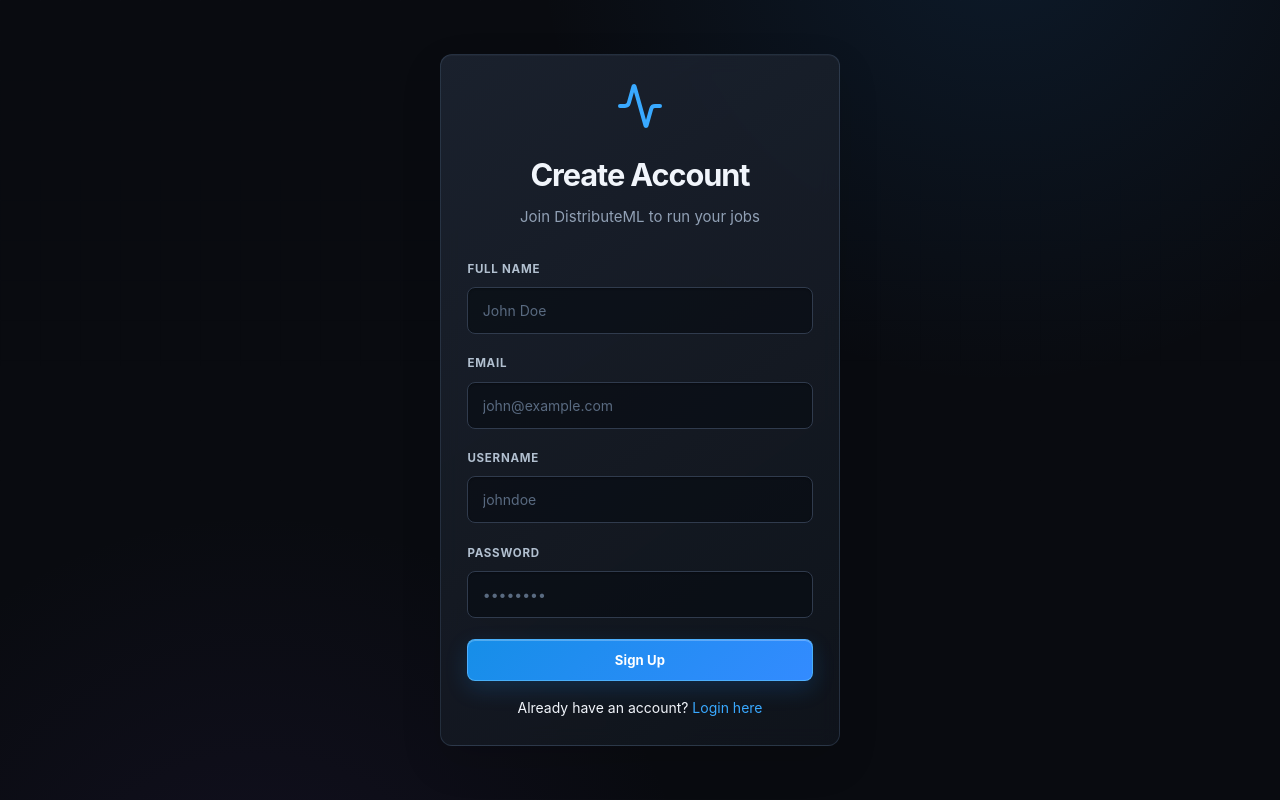
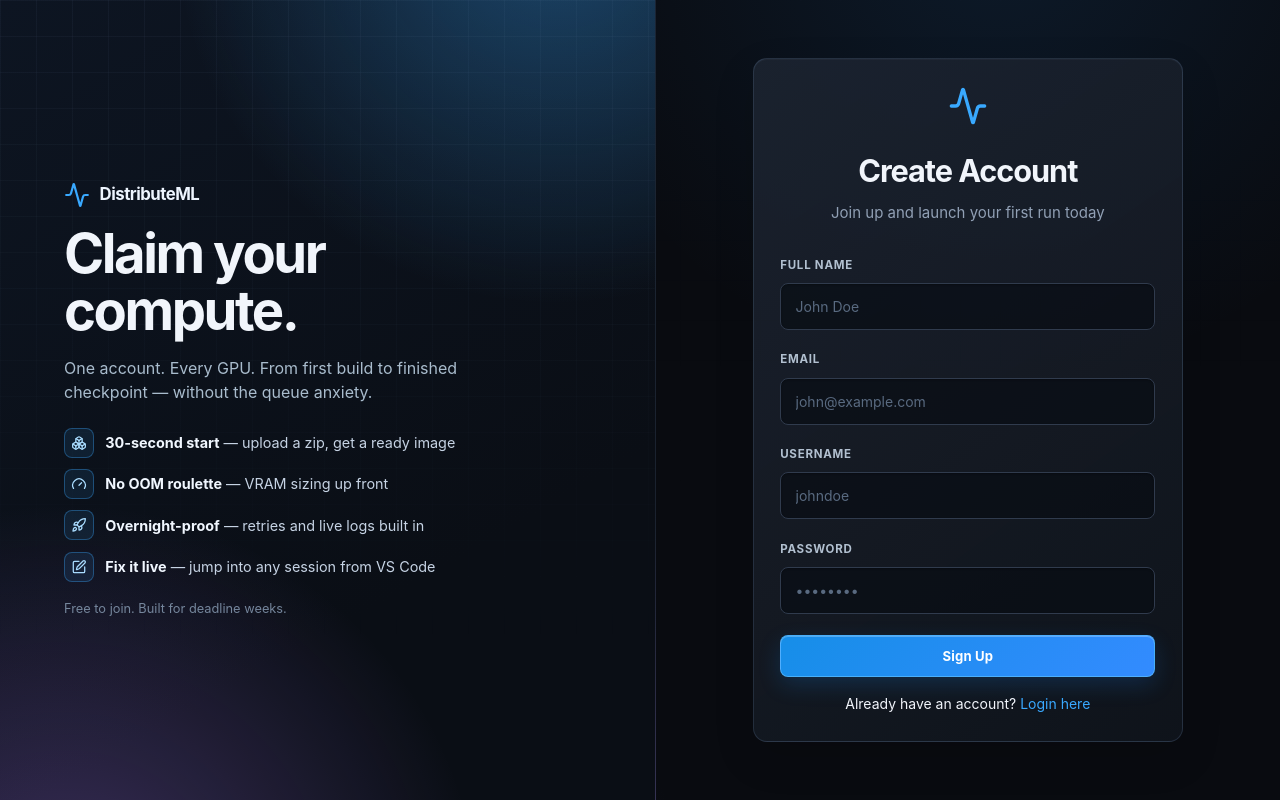
Before and after one commit to aorko01/Distributed_ML_Training_scheduler, a React (Vite) app in the folder UI/User/: page /register in a window 1280 px wide. Built offline with nearby package versions, Linux system fonts and the light colour scheme; no server answers.

Commit message:
beutified ui

```diff
--- a/UI/User/src/index.css
+++ b/UI/User/src/index.css
@@ -1578,3 +1578,52 @@
   .iw-create-foot { align-items: stretch; flex-direction: column; }
   .iw-step-state { display: none; }
 }
+
+/* ---- Auth split (catchy showcase left, form right) ---- */
+.auth-page { display: grid; grid-template-columns: 1.05fr 1fr; min-height: 100vh; }
+.auth-showcase {
+  position: relative;
+  overflow: hidden;
+  display: flex;
+  flex-direction: column;
+  justify-content: center;
+  gap: 1.1rem;
+  padding: clamp(2rem, 5vw, 4.5rem);
+  color: #eef5ff;
+  background:
+    radial-gradient(circle at 85% -10%, rgba(57, 169, 255, 0.35), transparent 24rem),
+    radial-gradient(circle at 10% 115%, rgba(172, 124, 255, 0.3), transparent 26rem),
+    linear-gradient(150deg, #0d1522, #0a0e15 70%);
+  border-right: 1px solid var(--border-subtle);
+}
+.auth-showcase::after {
+  content: '';
+  position: absolute;
+  inset: 0;
+  pointer-events: none;
+  background-image:
+    linear-gradient(rgba(133, 161, 197, 0.06) 1px, transparent 1px),
+    linear-gradient(90deg, rgba(133, 161, 197, 0.06) 1px, transparent 1px);
+  background-size: 36px 36px;
+  mask-image: linear-gradient(to bottom, black, transparent 82%);
+}
+.auth-showcase > * { position: relative; z-index: 1; }
+.auth-brand { display: flex; align-items: center; gap: 0.6rem; font-weight: 700; font-size: 1.05rem; letter-spacing: -0.03em; }
+.auth-showcase h1 { margin: 0; font-size: clamp(2.2rem, 4.5vw, 3.4rem); line-height: 1.04; letter-spacing: -0.045em; }
+.auth-tagline { max-width: 44ch; font-size: 1rem; color: #a9bccd; }
+.auth-points { list-style: none; display: flex; flex-direction: column; gap: 0.7rem; margin: 0.4rem 0 0; padding: 0; }
+.auth-points li { display: flex; align-items: center; gap: 0.7rem; font-size: 0.9rem; color: #c6d3e4; }
+.auth-points svg { flex: none; padding: 0.4rem; width: 30px; height: 30px; border-radius: 8px; color: #a9dcff; border: 1px solid rgba(57, 169, 255, 0.35); background: rgba(57, 169, 255, 0.1); }
+.auth-points strong { color: #f1f7ff; }
+.auth-foot { font-size: 0.8rem; color: #75869c; }
+.auth-form-side { display: flex; align-items: center; justify-content: center; padding: clamp(1.5rem, 4vw, 3rem); }
+.auth-card { width: 100%; max-width: 430px; border-radius: 14px; }
+@media (max-width: 860px) {
+  .auth-page { grid-template-columns: 1fr; }
+  .auth-showcase { border-right: 0; border-bottom: 1px solid var(--border-subtle); padding: 2rem 1.5rem; gap: 0.8rem; }
+  .auth-showcase h1 { font-size: 2rem; }
+  .auth-points { display: grid; grid-template-columns: 1fr 1fr; }
+}
+@media (max-width: 560px) {
+  .auth-points { grid-template-columns: 1fr; }
+}
--- a/UI/User/src/pages/Dashboard.tsx
+++ b/UI/User/src/pages/Dashboard.tsx
@@ -1,12 +1,17 @@
 import React, { useEffect, useMemo, useState } from 'react';
 import { useNavigate } from 'react-router-dom';
 import { fetchClusterStats, type ClusterStats } from '../services/stats';
-import { fetchJobs, type Job, type JobStatus } from '../services/jobs';
+import { fetchJobs, type Job } from '../services/jobs';
 import StatusBadge from '../components/StatusBadge';
 import { Activity, Clock, Server, CheckCircle2, Loader2 } from 'lucide-react';
 
-type StatusFilter = 'All' | JobStatus;
+type TrainingStatus = 'Estimating' | 'Running' | 'Retrying' | 'Completed' | 'Failed';
+type StatusFilter = 'All' | TrainingStatus;
 type SortKey = 'newest' | 'oldest' | 'name' | 'gpuHours';
+
+// Dashboard lists only jobs that reached batch training in some form.
+// Build-only phases (Queued / Building / Image ready) live on the Builds page.
+const TRAINING_STATUSES: TrainingStatus[] = ['Estimating', 'Running', 'Retrying', 'Completed', 'Failed'];
 
 const Dashboard: React.FC = () => {
   const [stats, setStats] = useState<ClusterStats | null>(null);
@@ -33,9 +38,10 @@
   }, []);
 
   const visibleJobs = useMemo(() => {
+    const trainingOnly = jobs.filter(job => (TRAINING_STATUSES as string[]).includes(job.status));
     const filtered = statusFilter === 'All'
-      ? jobs
-      : jobs.filter(job => job.status === statusFilter);
+      ? trainingOnly
+      : trainingOnly.filter(job => job.status === statusFilter);
 
     return [...filtered].sort((a, b) => {
       switch (sortBy) {
@@ -98,8 +104,11 @@
         </div>
       )}
 
-      <div style={{ display: 'flex', justifyContent: 'space-between', alignItems: 'center', gap: '1rem', marginBottom: '1rem' }}>
-        <h2 style={{ margin: 0 }}>My Jobs</h2>
+      <div style={{ display: 'flex', justifyContent: 'space-between', alignItems: 'center', gap: '1rem', marginBottom: '1rem', flexWrap: 'wrap' }}>
+        <div>
+          <h2 style={{ margin: 0 }}>Training jobs</h2>
+          <p style={{ margin: '0.25rem 0 0', fontSize: '0.85rem' }}>Estimating, running, retried, completed or failed — builds live on the Builds page.</p>
+        </div>
         <div style={{ display: 'flex', gap: '1rem' }}>
           <div>
             <label className="form-label">Filter</label>
@@ -109,10 +118,7 @@
               value={statusFilter}
               onChange={e => setStatusFilter(e.target.value as StatusFilter)}
             >
-              <option value="All">All Statuses</option>
-              <option value="Pending">Queued</option>
-              <option value="Building">Building</option>
-              <option value="ImageReady">Image ready</option>
+              <option value="All">All training</option>
               <option value="Estimating">Estimating VRAM</option>
               <option value="Running">Training</option>
               <option value="Retrying">Retrying</option>
@@ -153,7 +159,7 @@
             {visibleJobs.length === 0 && (
               <tr>
                 <td colSpan={6} style={{ textAlign: 'center', color: 'var(--text-secondary)' }}>
-                  No jobs match the current filters.
+                  No training jobs yet — submit training from the Training page once a build is ready.
                 </td>
               </tr>
             )}
--- a/UI/User/src/pages/Login.tsx
+++ b/UI/User/src/pages/Login.tsx
@@ -1,7 +1,7 @@
 import React, { useState, useEffect } from 'react';
 import { useNavigate, Link, useSearchParams } from 'react-router-dom';
 import { login, isAuthenticated, isBlockedError } from '../services/auth';
-import { Activity, Ban } from 'lucide-react';
+import { Activity, Ban, Boxes, Gauge, Rocket, SquarePen } from 'lucide-react';
 
 const BLOCKED_MESSAGE = 'Your account has been blocked. Contact an administrator.';
 
@@ -49,12 +49,34 @@
   };
 
   return (
-    <div style={{ display: 'flex', minHeight: '100vh', alignItems: 'center', justifyContent: 'center' }}>
-      <div className="card glass fade-in" style={{ width: '100%', maxWidth: '400px' }}>
+    <div className="auth-page fade-in">
+      <aside className="auth-showcase" aria-hidden="true">
+        <div className="auth-brand">
+          <Activity size={26} color="var(--accent-primary)" />
+          <span>DistributeML</span>
+        </div>
+        <h1>
+          Ship models,<br />not YAML.
+        </h1>
+        <p className="auth-tagline">
+          Your GPUs are already warm. Build once, estimate VRAM in one click,
+          and train at cluster scale.
+        </p>
+        <ul className="auth-points">
+          <li><Boxes size={16} /><span><strong>Build once</strong> — PyTorch + CUDA images from a zip</span></li>
+          <li><Gauge size={16} /><span><strong>Know before you go</strong> — VRAM estimates before training</span></li>
+          <li><Rocket size={16} /><span><strong>Train at scale</strong> — queued, retried, and tracked</span></li>
+          <li><SquarePen size={16} /><span><strong>Debug live</strong> — browser editor or VS Code Remote-SSH</span></li>
+        </ul>
+        <p className="auth-foot">Trusted for overnight runs and deadline-day retries.</p>
+      </aside>
+
+      <main className="auth-form-side">
+        <div className="card glass auth-card">
           <div style={{ textAlign: 'center', marginBottom: '2rem' }}>
-          <Activity size={48} color="var(--accent-primary)" style={{ margin: '0 auto' }} />
-          <h1 style={{ marginTop: '1rem', marginBottom: '0.5rem' }}>DistributeML</h1>
-          <p>Login to manage your ML tasks</p>
+            <Activity size={40} color="var(--accent-primary)" style={{ margin: '0 auto' }} />
+            <h1 style={{ marginTop: '1rem', marginBottom: '0.5rem' }}>Welcome back</h1>
+            <p>Login to fire up your next run</p>
           </div>
 
           {error && (
@@ -83,7 +105,7 @@
                 className="form-input"
                 value={password}
                 onChange={(e) => setPassword(e.target.value)}
-              placeholder="admin"
+                placeholder="••••••••"
                 required
               />
             </div>
@@ -101,6 +123,7 @@
             </div>
           </form>
         </div>
+      </main>
     </div>
   );
 };
--- a/UI/User/src/pages/Register.tsx
+++ b/UI/User/src/pages/Register.tsx
@@ -1,7 +1,7 @@
 import React, { useState, useEffect } from 'react';
 import { useNavigate, Link } from 'react-router-dom';
 import { register, isAuthenticated } from '../services/auth';
-import { Activity } from 'lucide-react';
+import { Activity, Boxes, Gauge, Rocket, SquarePen } from 'lucide-react';
 
 const Register: React.FC = () => {
   const [username, setUsername] = useState('');
@@ -34,12 +34,34 @@
   };
 
   return (
-    <div style={{ display: 'flex', minHeight: '100vh', alignItems: 'center', justifyContent: 'center' }}>
-      <div className="card glass fade-in" style={{ width: '100%', maxWidth: '400px' }}>
+    <div className="auth-page fade-in">
+      <aside className="auth-showcase" aria-hidden="true">
+        <div className="auth-brand">
+          <Activity size={26} color="var(--accent-primary)" />
+          <span>DistributeML</span>
+        </div>
+        <h1>
+          Claim your<br />compute.
+        </h1>
+        <p className="auth-tagline">
+          One account. Every GPU. From first build to finished checkpoint —
+          without the queue anxiety.
+        </p>
+        <ul className="auth-points">
+          <li><Boxes size={16} /><span><strong>30-second start</strong> — upload a zip, get a ready image</span></li>
+          <li><Gauge size={16} /><span><strong>No OOM roulette</strong> — VRAM sizing up front</span></li>
+          <li><Rocket size={16} /><span><strong>Overnight-proof</strong> — retries and live logs built in</span></li>
+          <li><SquarePen size={16} /><span><strong>Fix it live</strong> — jump into any session from VS Code</span></li>
+        </ul>
+        <p className="auth-foot">Free to join. Built for deadline weeks.</p>
+      </aside>
+
+      <main className="auth-form-side">
+        <div className="card glass auth-card">
           <div style={{ textAlign: 'center', marginBottom: '2rem' }}>
-          <Activity size={48} color="var(--accent-primary)" style={{ margin: '0 auto' }} />
+            <Activity size={40} color="var(--accent-primary)" style={{ margin: '0 auto' }} />
             <h1 style={{ marginTop: '1rem', marginBottom: '0.5rem' }}>Create Account</h1>
-          <p>Join DistributeML to run your jobs</p>
+            <p>Join up and launch your first run today</p>
           </div>
 
           {error && (
@@ -108,6 +130,7 @@
             </div>
           </form>
         </div>
+      </main>
     </div>
   );
 };
```
Also changed, not shown: 2 other files (tests, documents, lock files or other folders). Lines whose indentation alone changed are shown as unchanged.
